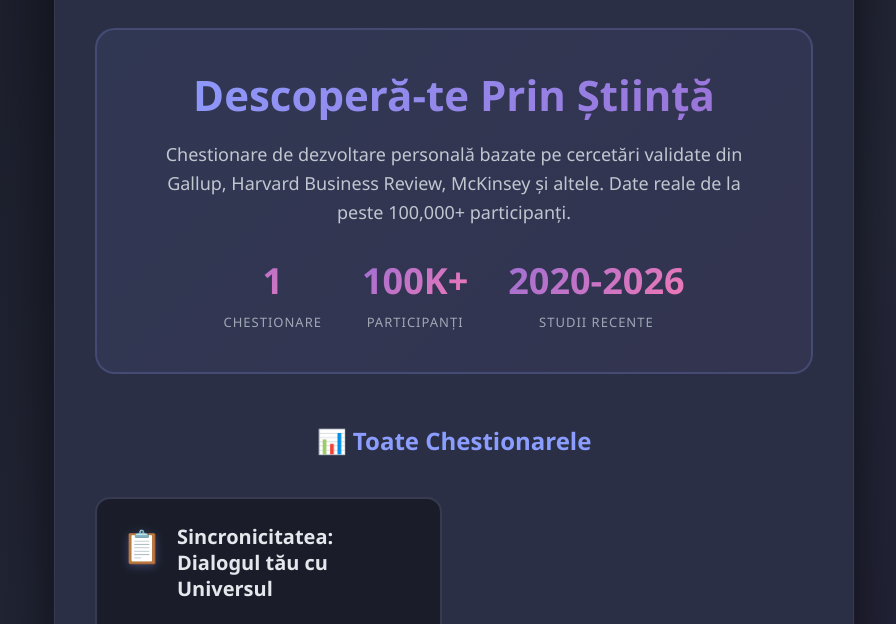
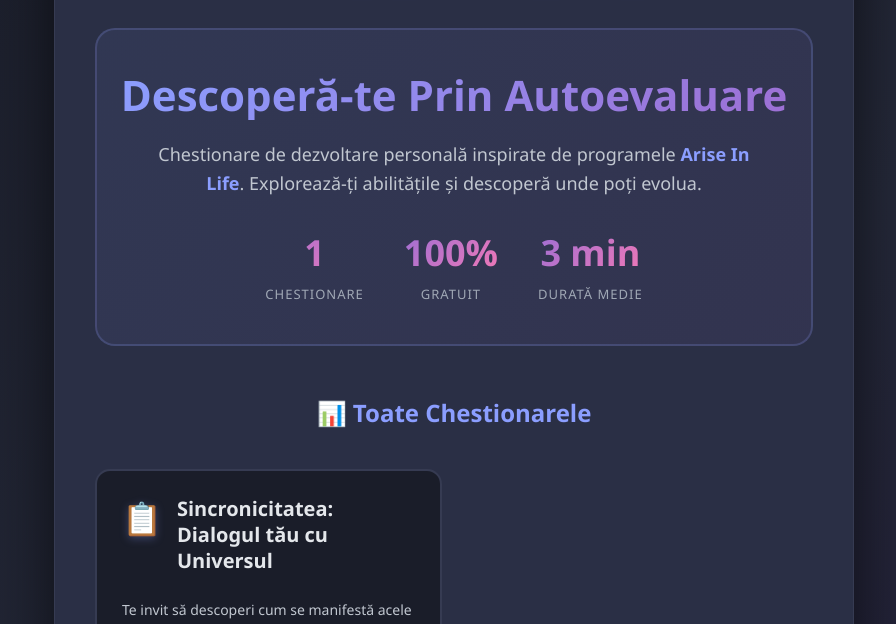
Before and after one commit to AriseInLife/surveys-arise, a website: page index.html in a window 1280 px wide. Shown: the part 123-747 px from the top of the page, without its empty margins (186-1082 px from the left). Drawn offline with Linux system fonts and the light colour scheme.

Commit message:
repairs and stuff

```diff
--- a/index.html
+++ b/index.html
@@ -209,10 +209,10 @@
     </div>
 
     <div class="hero-section">
-      <h1 class="hero-title">Descoperă-te Prin Știință</h1>
+      <h1 class="hero-title">Descoperă-te Prin Autoevaluare</h1>
       <p class="hero-subtitle">
-        Chestionare de dezvoltare personală bazate pe cercetări validate din Gallup, Harvard Business Review,
-        McKinsey și altele. Date reale de la peste 100,000+ participanți.
+        Chestionare de dezvoltare personală inspirate de programele <a href="https://ariseinlife.com/" target="_blank" style="color: var(--primary-color); text-decoration: none; font-weight: 600;">Arise In Life</a>.
+        Explorează-ți abilitățile și descoperă unde poți evolua.
       </p>
 
       <div class="stats-row">
@@ -221,12 +221,12 @@
           <span class="stat-label">Chestionare</span>
         </div>
         <div class="stat-item">
-          <span class="stat-number">100K+</span>
-          <span class="stat-label">Participanți</span>
+          <span class="stat-number">100%</span>
+          <span class="stat-label">Gratuit</span>
         </div>
         <div class="stat-item">
-          <span class="stat-number">2020-2026</span>
-          <span class="stat-label">Studii Recente</span>
+          <span class="stat-number">3 min</span>
+          <span class="stat-label">Durată Medie</span>
         </div>
       </div>
     </div>
@@ -245,7 +245,7 @@
         Ai nevoie de mai mult?
       </h3>
       <p style="color: var(--text-medium); margin-bottom: 25px; font-size: 16px; line-height: 1.6;">
-        Descoperă programele noastre complete de coaching și dezvoltare personală.
+        Descoperă programul noastru de evoluție personală.
       </p>
       <a href="https://ariseinlife.com/" class="primary-btn" target="_blank">
         Explorează Arise In Life
```
